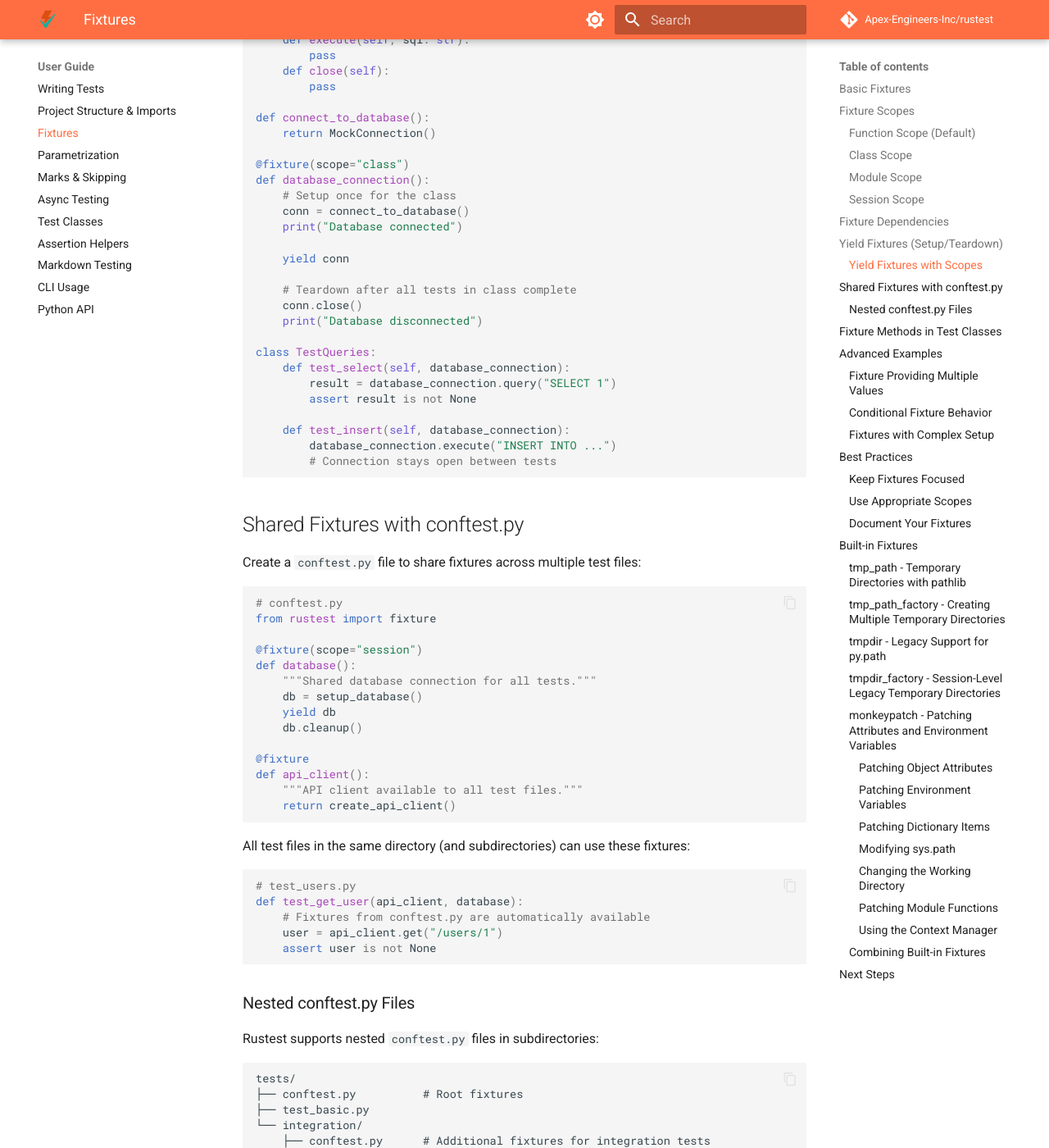
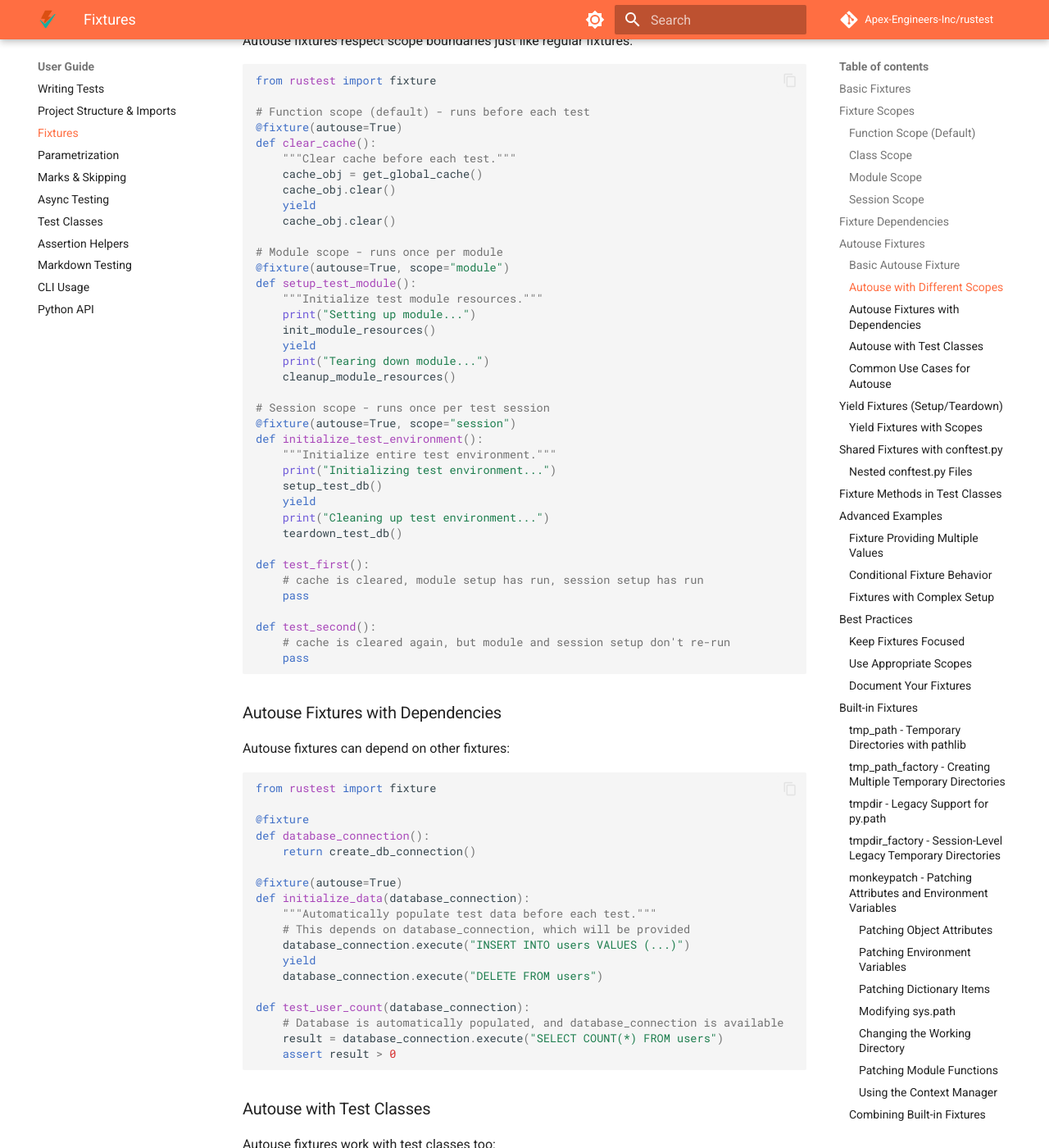
Before and after one commit to Apex-Engineers-Inc/rustest, an MkDocs documentation site: the page built from docs/guide/fixtures.md, in a window 1280 px wide and 1400 px high, scrolled down 3858 px. Shown: the whole window at 82% size. Built offline with MkDocs 1.6.1 and Material for MkDocs 9.7.7, drawn with Linux system fonts in a browser that asks for light colours; comment, search, counter and statistics services are not loaded; some of the changed text lies outside the part shown.

Commit message:
Bump version to 0.9.0 and document autouse fixture feature
- Bumped package version from 0.8.3 to 0.9.0
- Added comprehensive autouse fixture documentation with examples covering:
  - Basic autouse fixture usage
  - Autouse with different scopes (function, module, session)
  - Autouse fixtures with dependencies
  - Autouse fixtures in test classes
  - Common use cases (logging, state reset, cleanup)
- Updated CHANGELOG.md with 0.9.0 release notes documenting:
  - New autouse fixture feature with full scope support
  - CLI report batching optimization

````diff
--- a/docs/guide/fixtures.md
+++ b/docs/guide/fixtures.md
@@ -140,6 +140,172 @@ def test_repository(user_repository: dict) -> None:
 ```
 
 Rustest automatically resolves the dependency graph and calls fixtures in the correct order.
+
+## Autouse Fixtures
+
+Autouse fixtures run automatically for all tests in their scope without being explicitly requested as a parameter. This is useful for setup/teardown operations that should run for every test.
+
+### Basic Autouse Fixture
+
+```python
+from rustest import fixture
+
+@fixture(autouse=True)
+def reset_database():
+    """Automatically run before each test."""
+    # Setup
+    print("Resetting database...")
+    db_reset()
+
+    yield
+
+    # Teardown
+    db_cleanup()
+
+def test_user_creation():
+    # Database is automatically reset before this test
+    create_user("Alice")
+    assert user_exists("Alice")
+
+def test_user_deletion():
+    # Database is automatically reset before this test too
+    delete_user("Bob")
+    assert not user_exists("Bob")
+```
+
+### Autouse with Different Scopes
+
+Autouse fixtures respect scope boundaries just like regular fixtures:
+
+```python
+from rustest import fixture
+
+# Function scope (default) - runs before each test
+@fixture(autouse=True)
+def clear_cache():
+    """Clear cache before each test."""
+    cache_obj = get_global_cache()
+    cache_obj.clear()
+    yield
+    cache_obj.clear()
+
+# Module scope - runs once per module
+@fixture(autouse=True, scope="module")
+def setup_test_module():
+    """Initialize test module resources."""
+    print("Setting up module...")
+    init_module_resources()
+    yield
+    print("Tearing down module...")
+    cleanup_module_resources()
+
+# Session scope - runs once per test session
+@fixture(autouse=True, scope="session")
+def initialize_test_environment():
+    """Initialize entire test environment."""
+    print("Initializing test environment...")
+    setup_test_db()
+    yield
+    print("Cleaning up test environment...")
+    teardown_test_db()
+
+def test_first():
+    # cache is cleared, module setup has run, session setup has run
+    pass
+
+def test_second():
+    # cache is cleared again, but module and session setup don't re-run
+    pass
+```
+
+### Autouse Fixtures with Dependencies
+
+Autouse fixtures can depend on other fixtures:
+
+```python
+from rustest import fixture
+
+@fixture
+def database_connection():
+    return create_db_connection()
+
+@fixture(autouse=True)
+def initialize_data(database_connection):
+    """Automatically populate test data before each test."""
+    # This depends on database_connection, which will be provided
+    database_connection.execute("INSERT INTO users VALUES (...)")
+    yield
+    database_connection.execute("DELETE FROM users")
+
+def test_user_count(database_connection):
+    # Database is automatically populated, and database_connection is available
+    result = database_connection.execute("SELECT COUNT(*) FROM users")
+    assert result > 0
+```
+
+### Autouse with Test Classes
+
+Autouse fixtures work with test classes too:
+
+```python
+from rustest import fixture
+
+class TestUserService:
+    @fixture(autouse=True)
+    def setup_service(self):
+        """Automatically initialize service before each test method."""
+        self.service = UserService()
+        self.service.start()
+        yield
+        self.service.stop()
+
+    def test_service_ready(self):
+        # self.service is automatically initialized
+        assert self.service.is_running()
+
+    def test_another_operation(self):
+        # self.service is initialized again for this test
+        assert self.service.is_ready()
+```
+
+### Common Use Cases for Autouse
+
+**1. Logging and Monitoring**
+```python
+@fixture(autouse=True)
+def test_logging(request):
+    """Log test start and end."""
+    print(f"Starting test: {request.node.name}")
+    yield
+    print(f"Finished test: {request.node.name}")
+```
+
+**2. Temporary File Cleanup**
+```python
+@fixture(autouse=True)
+def cleanup_temp_files(tmp_path):
+    """Ensure temp files are cleaned up."""
+    yield
+    # tmp_path is automatically cleaned up by rustest
+```
+
+**3. State Reset Across Tests**
+```python
+@fixture(autouse=True)
+def reset_global_state():
+    """Reset any global state before each test."""
+    global_state.reset()
+    yield
+    global_state.reset()
+```
+
+!!! tip "When to Use Autouse"
+    Use autouse for setup/teardown that should happen for every test in a scope. Common patterns:
+    - Database resets
+    - Cache clearing
+    - State initialization
+    - Logging and monitoring
+    - Temporary file management
 
 ## Yield Fixtures (Setup/Teardown)
 
--- a/pyproject.toml
+++ b/pyproject.toml
@@ -4,7 +4,7 @@ build-backend = "maturin"
 
 [project]
 name = "rustest"
-version = "0.8.3"
+version = "0.9.0"
 description = "Rust powered pytest-compatible runner"
 readme = "README.md"
 requires-python = ">=3.10"
````
Also changed, not shown: CHANGELOG.md (+14 -0 lines), 1 other file.
